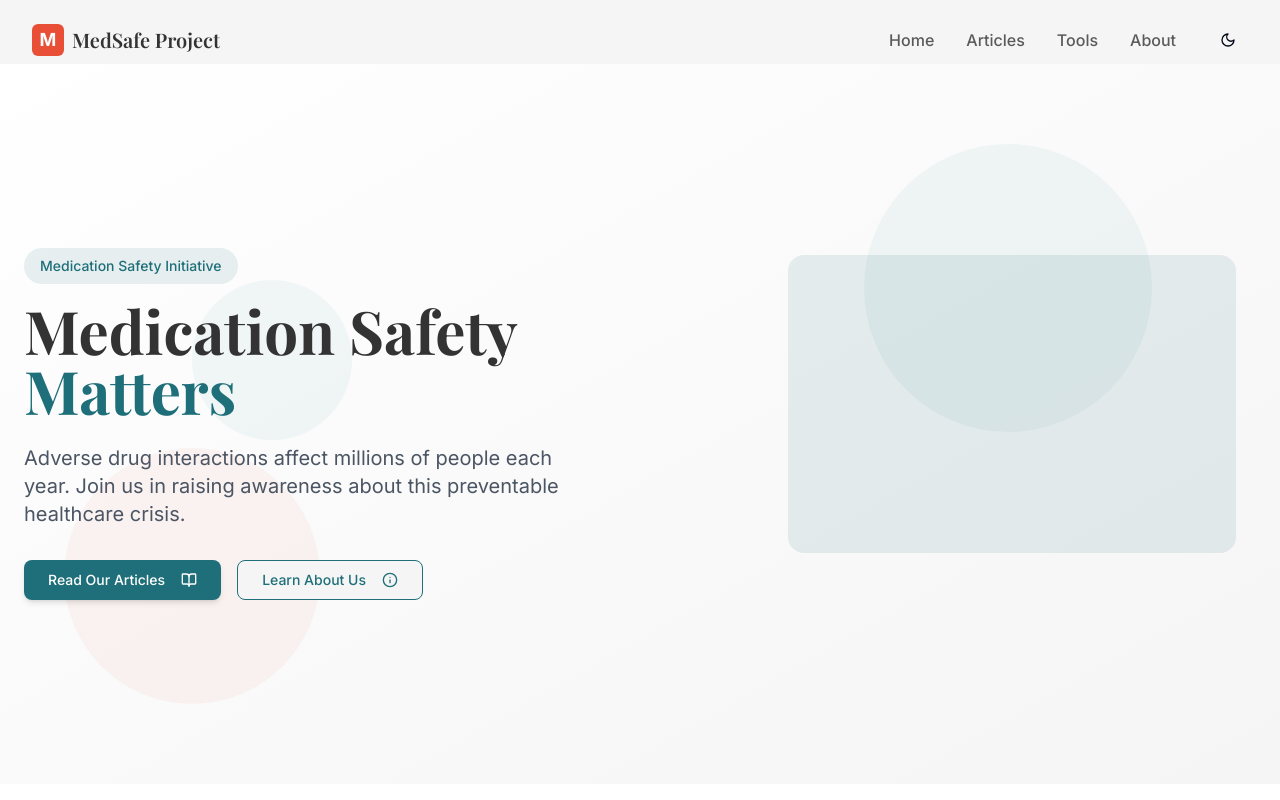
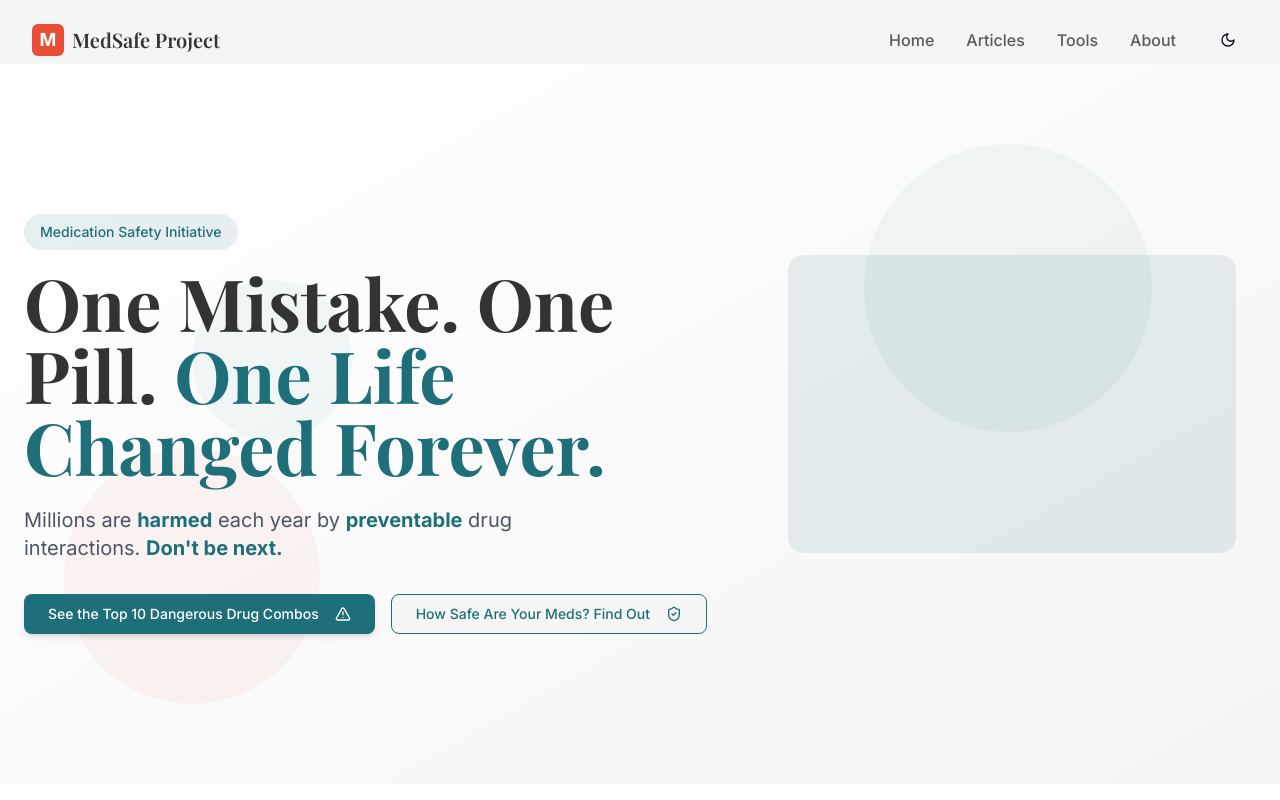
Before and after one commit to JLCurtsinger/medsafe-project, a React (Vite) app: page / in a window 1280 px wide. Shown: the top 800 px of the page. Built offline with nearby package versions, Linux system fonts and the light colour scheme.

Commit message:
Refactor: Update hero section content
Updated the hero section content to be more emotionally impactful, including headline, button text, and keyword styling. Increased the headline font size for emphasis.

```diff
--- a/src/components/HeroSection.tsx
+++ b/src/components/HeroSection.tsx
@@ -1,6 +1,7 @@
+
 import { Link } from "react-router-dom";
 import { ScrollReveal } from "@/components/ScrollReveal";
-import { BookOpen, Info } from "lucide-react";
+import { BookOpen, Info, AlertTriangle, ShieldCheck } from "lucide-react";
 import { Button } from "@/components/ui/button";
 import { scrollToTop } from "@/utils/scrollUtils";
 
@@ -31,24 +32,24 @@ export const HeroSection = () => {
             <span className="inline-block px-4 py-2 rounded-full bg-blue/10 text-blue font-medium text-sm mb-4 dark:bg-blue/20 dark:text-white">
               Medication Safety Initiative
             </span>
-            <h1 className="text-4xl md:text-5xl lg:text-6xl font-bold mb-6 text-charcoal dark:text-white leading-tight animate-fade-in">
-              Medication Safety
-              <span className="text-blue dark:text-blue-100"> Matters</span>
+            <h1 className="text-5xl md:text-6xl lg:text-7xl font-bold mb-6 text-charcoal dark:text-white leading-tight animate-fade-in">
+              One Mistake. One Pill.
+              <span className="text-blue dark:text-blue-100"> One Life Changed Forever.</span>
             </h1>
             <p className="text-lg md:text-xl max-w-xl mb-8 text-gray-600 dark:text-gray-300 leading-relaxed">
-              Adverse drug interactions affect millions of people each year. Join us in raising awareness about this preventable healthcare crisis.
+              Millions are <span className="font-bold text-blue">harmed</span> each year by <span className="font-bold text-blue">preventable</span> drug interactions. <span className="font-bold text-blue">Don't be next.</span>
             </p>
             <div className="flex flex-col sm:flex-row gap-4">
               <Link to="/articles" onClick={handleLinkClick}>
                 <Button className="bg-blue hover:bg-blue/90 text-white font-medium transition-all shadow-md hover:shadow-lg px-6 py-3 rounded-lg">
-                  Read Our Articles
-                  <BookOpen className="ml-2 h-4 w-4" />
+                  See the Top 10 Dangerous Drug Combos
+                  <AlertTriangle className="ml-2 h-4 w-4" />
                 </Button>
               </Link>
               <Link to="/about" onClick={handleLinkClick}>
                 <Button variant="outline" className="border-blue text-blue hover:bg-blue/10 font-medium transition-all px-6 py-3 rounded-lg dark:border-white/30 dark:text-white dark:hover:bg-blue/20">
-                  Learn About Us
-                  <Info className="ml-2 h-4 w-4" />
+                  How Safe Are Your Meds? Find Out
+                  <ShieldCheck className="ml-2 h-4 w-4" />
                 </Button>
               </Link>
             </div>
```
